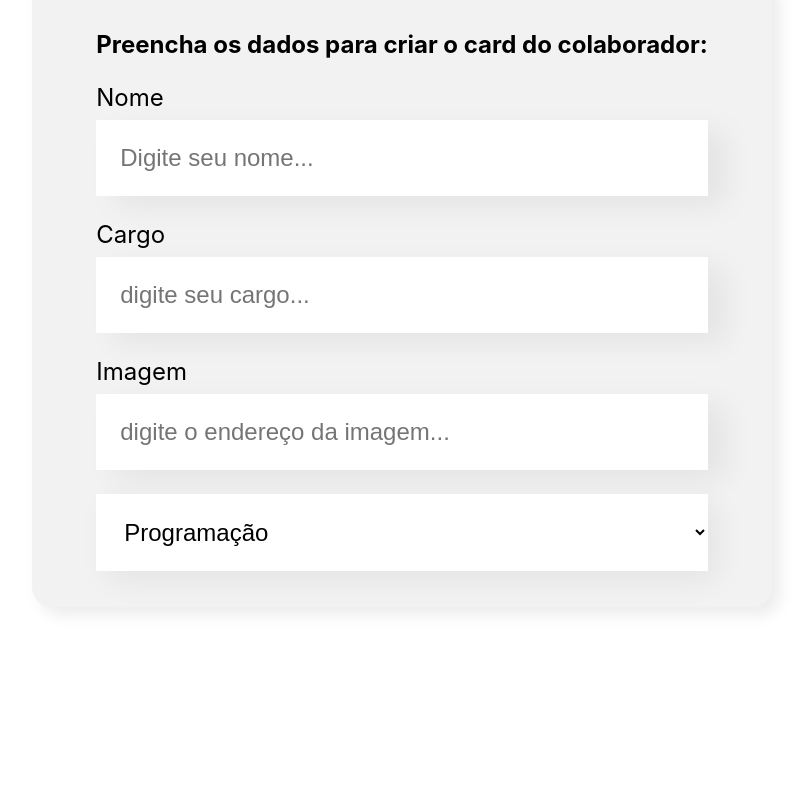
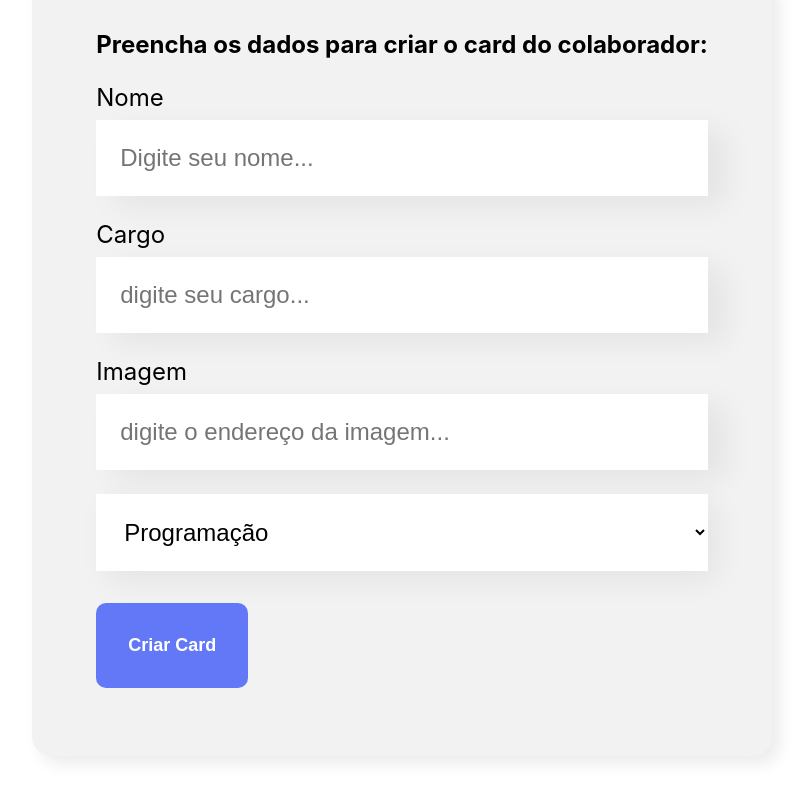
Before and after one commit to GabrielNP96/curso_react_alura, a React (Create React App) app in the folder organo/: page / in a window 1280 px wide. Shown: the part 604-1404 px from the top of the page, without its empty margins (238-1046 px from the left). Before the commit the page ends 1291 px from the top, so only its background shows below. Built offline with nearby package versions, Linux system fonts and the light colour scheme.

Commit message:
Criando o botão

```diff
--- /dev/null
+++ b/organo/src/components/Botao/Botao.css
@@ -0,0 +1,15 @@
+.botao {
+    background-color: #6278f7;
+    border-radius: 10px;
+    font-weight: 700;
+    font-size: 18px;
+    padding: 32px;
+    border: none;
+    cursor: pointer;
+    color: #FFF;
+    margin: 32px 0;
+}
+
+.botao:hover {
+    color: #95FFD4
+}
--- /dev/null
+++ b/organo/src/components/Botao/index.js
@@ -0,0 +1,11 @@
+import "./Botao.css"
+
+const Botao = (props) => {
+    return (
+        <button className= "botao">
+            {props.children}
+        </button>
+    )
+}
+
+export default Botao
--- a/organo/src/components/Formulario/index.js
+++ b/organo/src/components/Formulario/index.js
@@ -1,6 +1,7 @@
 import "./Formulario.css"
 import CampoTexto from "../CampoTexto"
 import ListaSuspensa from "../ListaSuspensa"
+import Botao from "../Botao"
 
 
 const Formulario = () => {
@@ -23,6 +24,9 @@ const Formulario = () => {
                 <CampoTexto label="Cargo" placeholder = "digite seu cargo"/>
                 <CampoTexto label="Imagem" placeholder = "digite o endereço da imagem"/>
                 <ListaSuspensa itens={times} />
+                <Botao>
+                    Criar Card
+                </Botao>
             </form>
         </section>
     )
```
